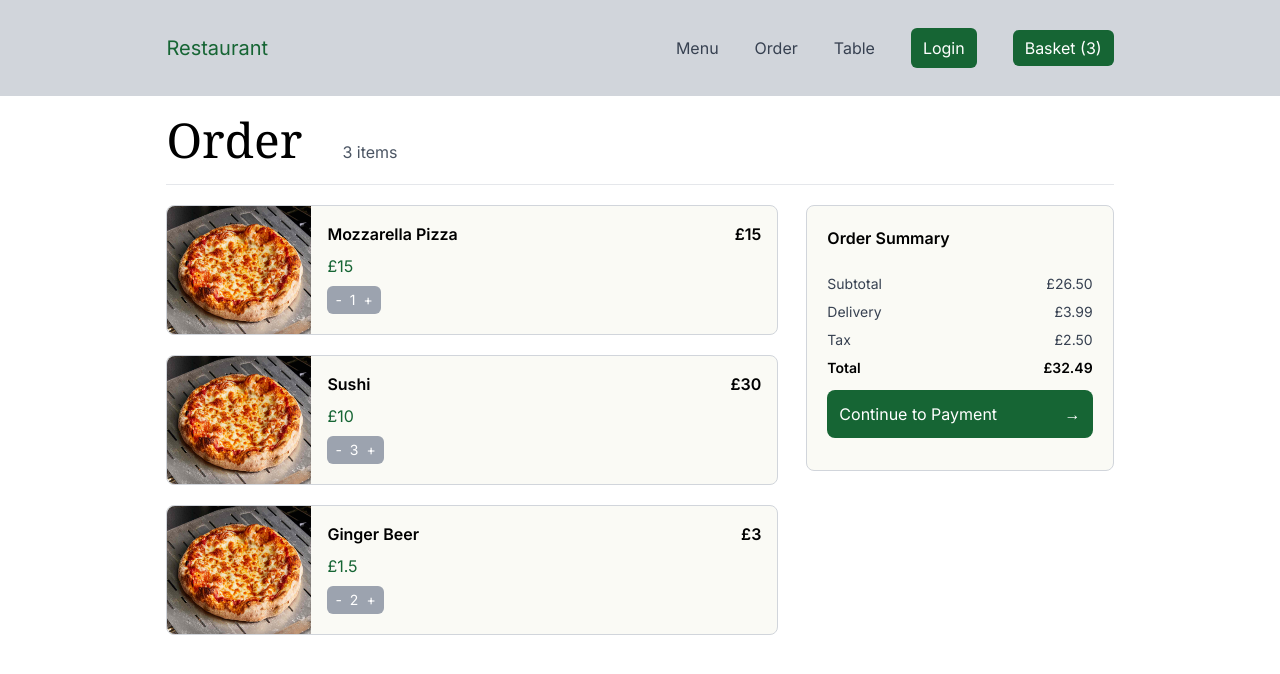
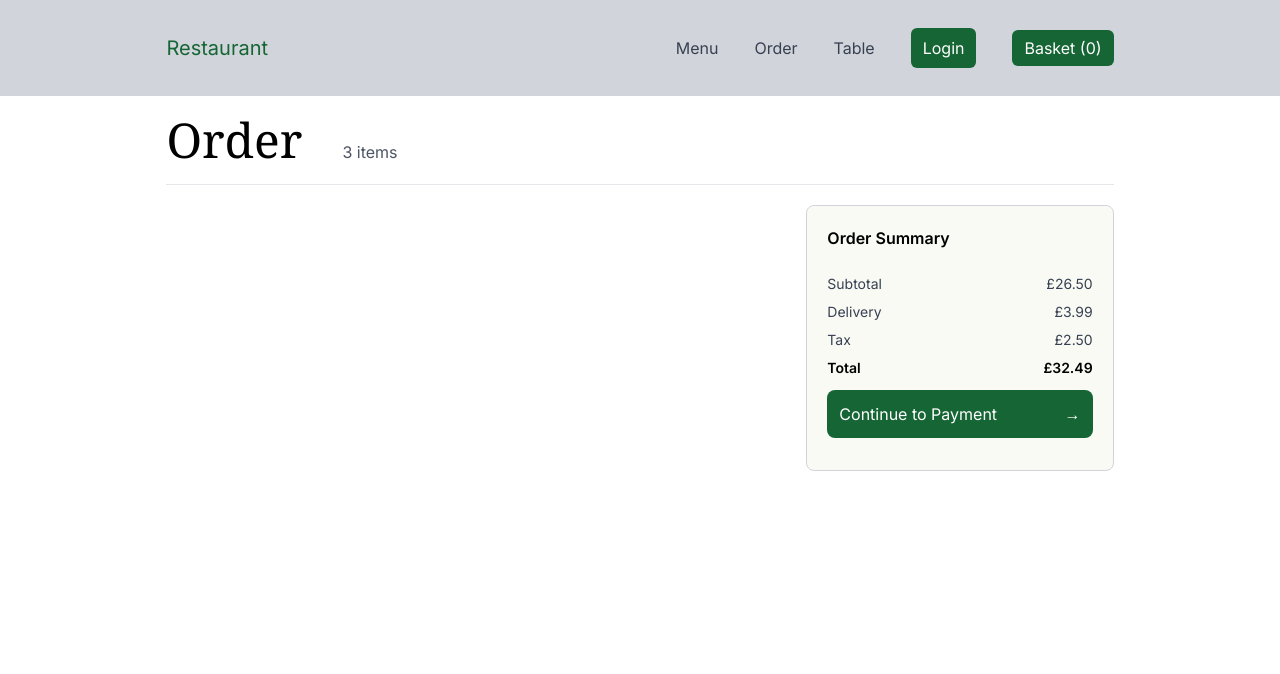
Before and after one commit to RealPhilos/resturant_website_team_project, a Next.js app in the folder frontend/: page /checkout in a window 1280 px wide. Shown: the top 674 px of the page. Built offline with nearby package versions, Linux system fonts and the light colour scheme.

Commit message:
implemented ordering logic when clicked on menucard

```diff
--- a/frontend/src/app/components/nav-bar.jsx
+++ b/frontend/src/app/components/nav-bar.jsx
@@ -6,6 +6,7 @@ import { CartContext } from "../providers/cart";
 
 function NavBar() {
   const { items } = useContext(CartContext);
+
   return (
     <div className="bg-gray-300 px-[13vw] py-7 flex items-center justify-between">
       <span className="text-xl text-green-800">Restaurant</span>
@@ -25,7 +26,7 @@ function NavBar() {
             Login
           </button>
         </Link>
-        <Link href="">
+        <Link href="/checkout">
           <span className="bg-green-800 text-white px-3 py-2 rounded-md">
             Basket ({items.length})
           </span>
--- a/frontend/src/app/menu/components/menuCard.jsx
+++ b/frontend/src/app/menu/components/menuCard.jsx
@@ -1,16 +1,19 @@
-import React from "react";
+import { CartContext } from "@/app/providers/cart";
+import React, { useContext } from "react";
 
 /**
  * `MenuCard` is a React component that displays a menu item and triggers an `onOrder` callback when clicked.
  * @author Zlac157 - Malcolm Berset
  * @author WLIS205 - Parvesh Kumar
  */
-function MenuCard({ menu, onOrder }) {
+function MenuCard({ menu }) {
+  const { addItem } = useContext(CartContext);
   // This function will be called when the MenuCard is clicked
   const handleClick = () => {
-    // Call the onOrder function passed as a prop with the menu item
-    onOrder(menu);
+    addItem(menu);
   };
+
+  console.log(menu);
 
   return (
     <div
--- a/frontend/src/app/menu/components/menuList.jsx
+++ b/frontend/src/app/menu/components/menuList.jsx
@@ -28,12 +28,6 @@ function MenuList() {
     }
   };
 
-  const handleOrder = (menuItem) => {
-    // Logic to handle ordering, such as setting state and opening a modal
-    console.log(`Ordering: ${menuItem.name}`);
-    // Set the current item, show modal, etc.
-  };
-
   useEffect(() => {
     const fetchMenu = async () => {
       try {
@@ -53,7 +47,7 @@ function MenuList() {
       <hr />
       <div className="grid grid-cols-3 gap-4 gap-x-12 mt-8">
         {menus.map((menu) => (
-          <MenuCard key={menu.foodId} menu={menu} onOrder={handleOrder} />
+          <MenuCard key={menu.foodId} menu={menu} />
         ))}
       </div>
     </div>
--- a/frontend/src/app/providers/cart.jsx
+++ b/frontend/src/app/providers/cart.jsx
@@ -8,39 +8,26 @@ export const CartContext = createContext({
 });
 
 export default function CartContextProvider({ children }) {
-  const [items, setItems] = useState([
-    {
-      id: 1,
-      name: "Mozzarella Pizza",
-      price: 15,
-      quantity: 1,
-    },
-    {
-      id: 2,
-      name: "Sushi",
-      price: 10,
-      quantity: 3,
-    },
-    {
-      id: 3,
-      name: "Ginger Beer",
-      price: 1.5,
-      quantity: 2,
-    },
-  ]);
+  const [items, setItems] = useState([]);
 
   function addItem(i) {
-    if (items.find((item) => item.id == i.id)) {
+    if (items.find((item) => item.foodId == i.foodId)) {
       setItems(
         items.map((item) => {
-          if (item.id == id) {
+          if (item.foodId == i.foodId) {
             item.quantity++;
           }
           return item;
         })
       );
     }
-    setItems([...items, i]);
+    setItems([
+      ...items,
+      {
+        ...i,
+        quantity: 1,
+      },
+    ]);
   }
   return (
     <CartContext.Provider value={{ items, addItem }}>
```
Also changed, not shown: 1 other file (tests, documents, lock files or other folders).
